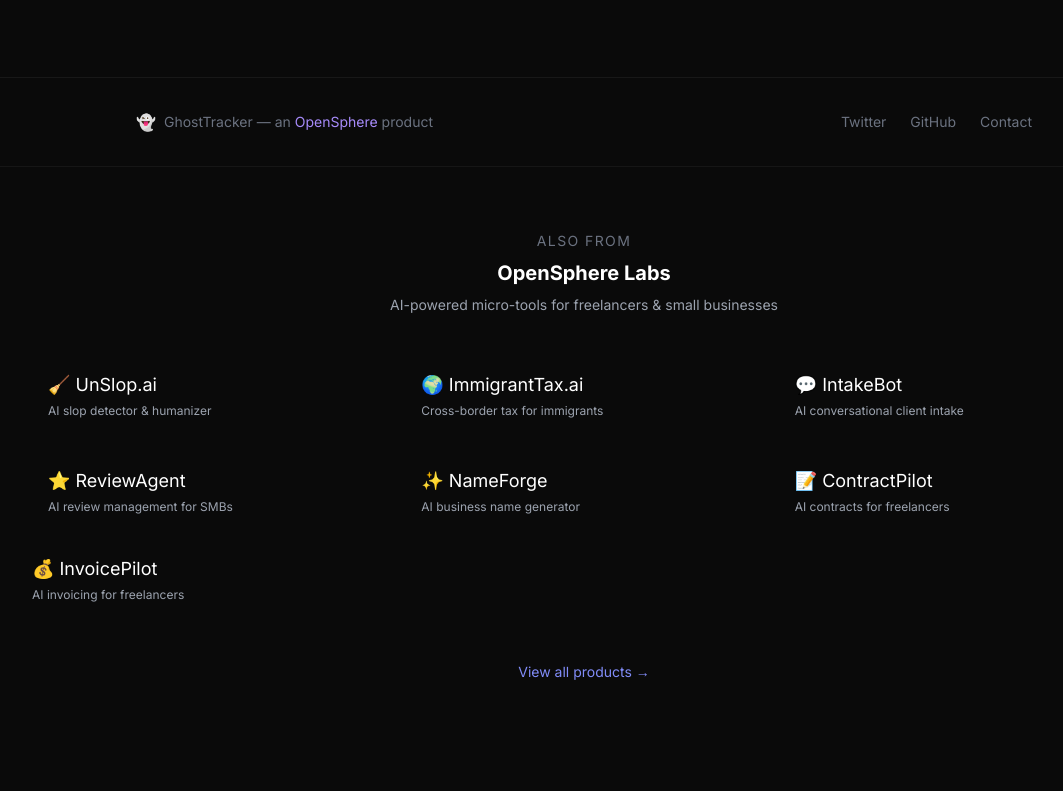
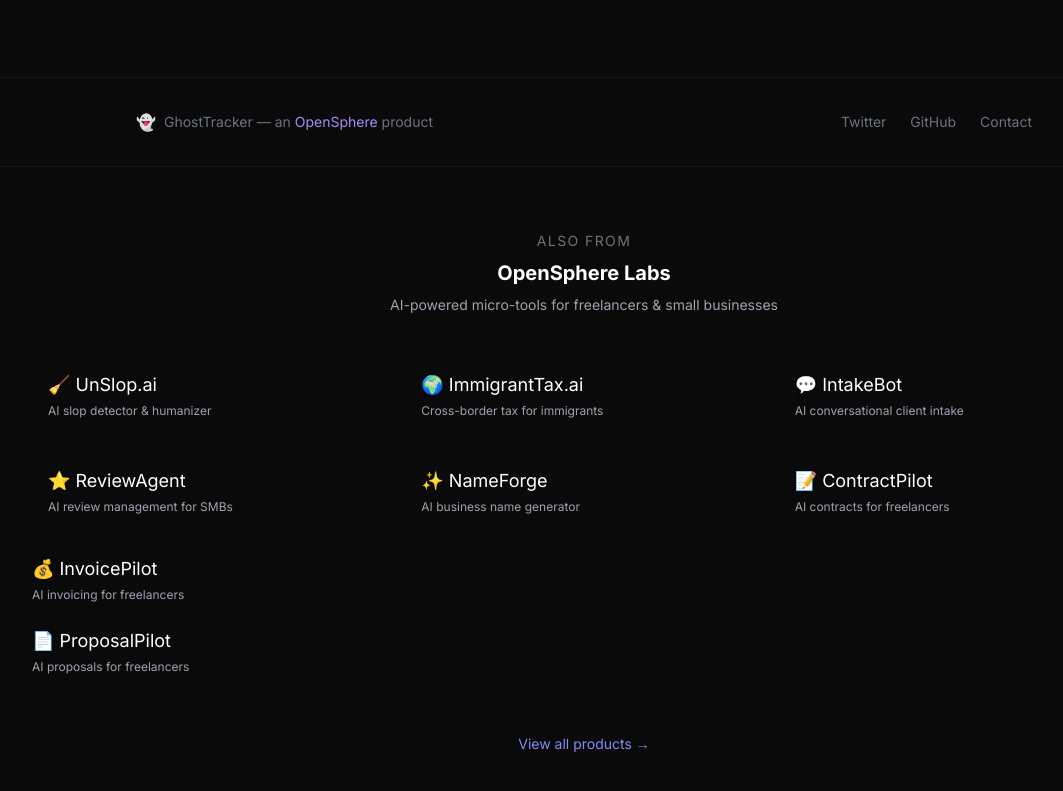
Before and after one commit to atalovesyou/ghosttracker, a plain HTML site: page index.html in a window 1280 px wide. Shown: the part 4261-5052 px from the top of the page, without its empty margins (56-1119 px from the left). Before the commit the page ends 5008 px from the top, so only its background shows below. Drawn offline with nearby package versions, Linux system fonts and the light colour scheme.

Commit message:
Add ProposalPilot to cross-promotion

```diff
--- a/index.html
+++ b/index.html
@@ -479,6 +479,10 @@
                 <a href="https://atalovesyou.github.io/invoicepilot/" target="_blank" class="glass rounded-xl p-4 hover:bg-white/5 transition group">
                     <div class="text-lg mb-1">💰 InvoicePilot</div>
                     <div class="text-xs text-gray-400 group-hover:text-gray-300">AI invoicing for freelancers</div>
+<a href="https://atalovesyou.github.io/proposalpilot/" target="_blank" class="glass rounded-xl p-4 hover:bg-white/5 transition group">
+                    <div class="text-lg mb-1">📄 ProposalPilot</div>
+                    <div class="text-xs text-gray-400 group-hover:text-gray-300">AI proposals for freelancers</div>
+                </a>
                 </a>
             <div class="text-center mt-8">
                 <a href="https://atalovesyou.github.io/opensphere-labs/" target="_blank" class="text-sm text-indigo-400 hover:text-indigo-300 transition">View all products →</a>
```
